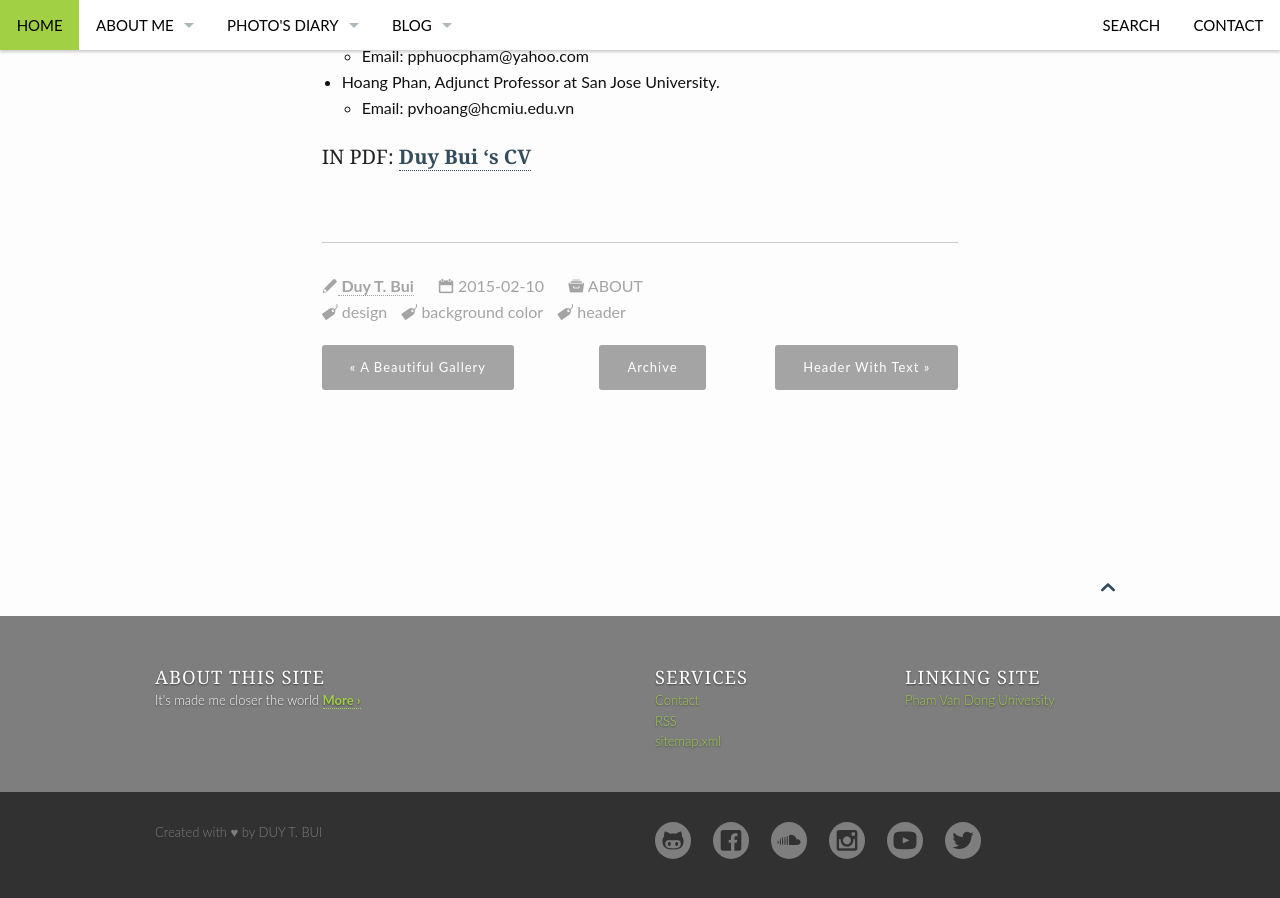
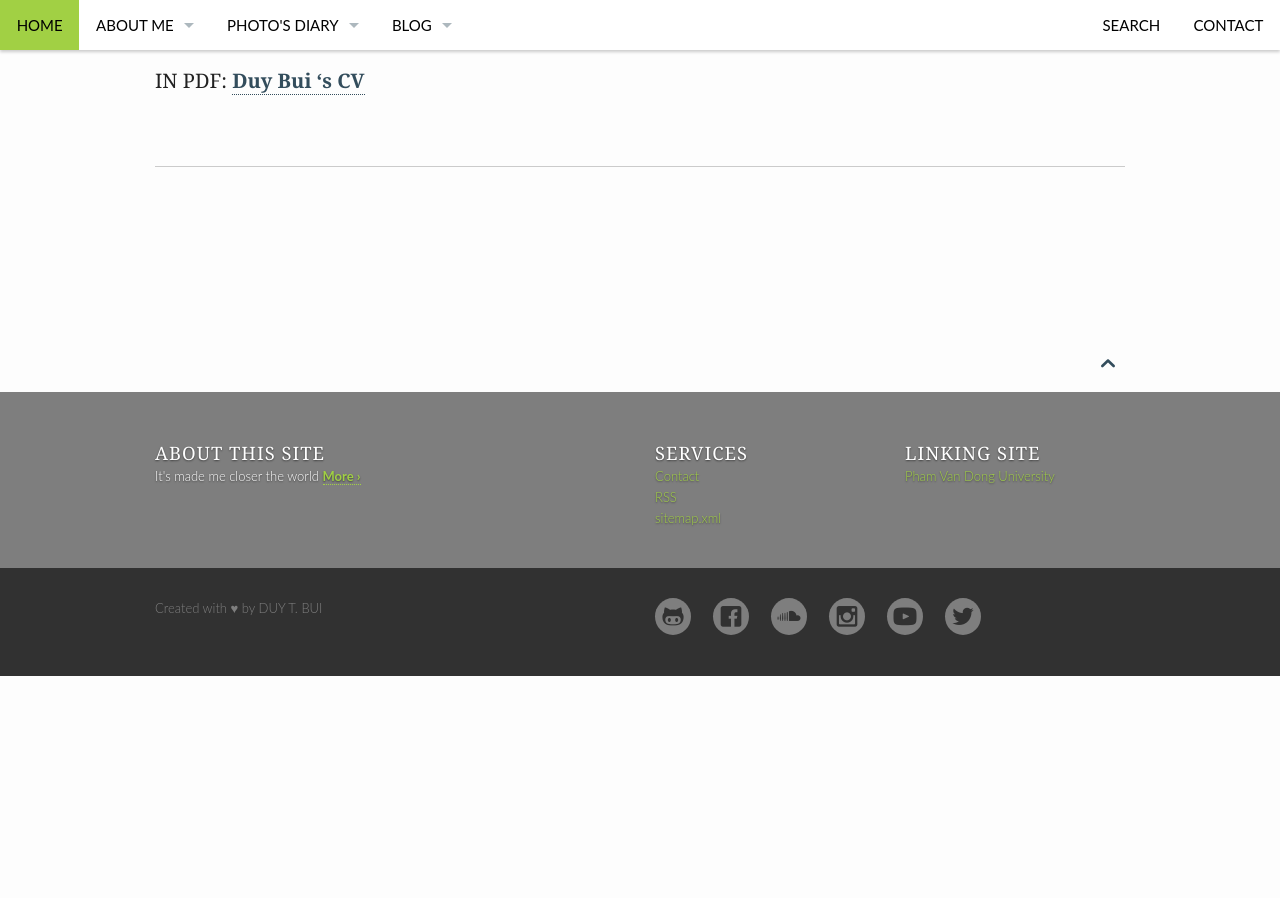
Before and after one commit to duybuidotvn/duybuidotvn.github.io, a Jekyll site: the page built from _posts/about/2015-02-10-curriculum-vitae.md, in a window 1280 px wide and 900 px high, scrolled down 1392 px. Built offline with Jekyll 4.4.1, drawn with Linux system fonts in a browser that asks for light colours; after the commit the page ends 2068 px from its top, so only the background shows below that.

Commit message:
13052015-249-index

```diff
--- a/_posts/about/2015-02-10-curriculum-vitae.md
+++ b/_posts/about/2015-02-10-curriculum-vitae.md
@@ -1,12 +1,7 @@
 ---
-layout: page
+layout: page-fullwidth
 title: ""
-categories:
-    - about
-tags:
-    - design
-    - background color
-    - header
+permalink: "/about/curriculum-vitae/"
 header: no
 ---
 <center>
```
